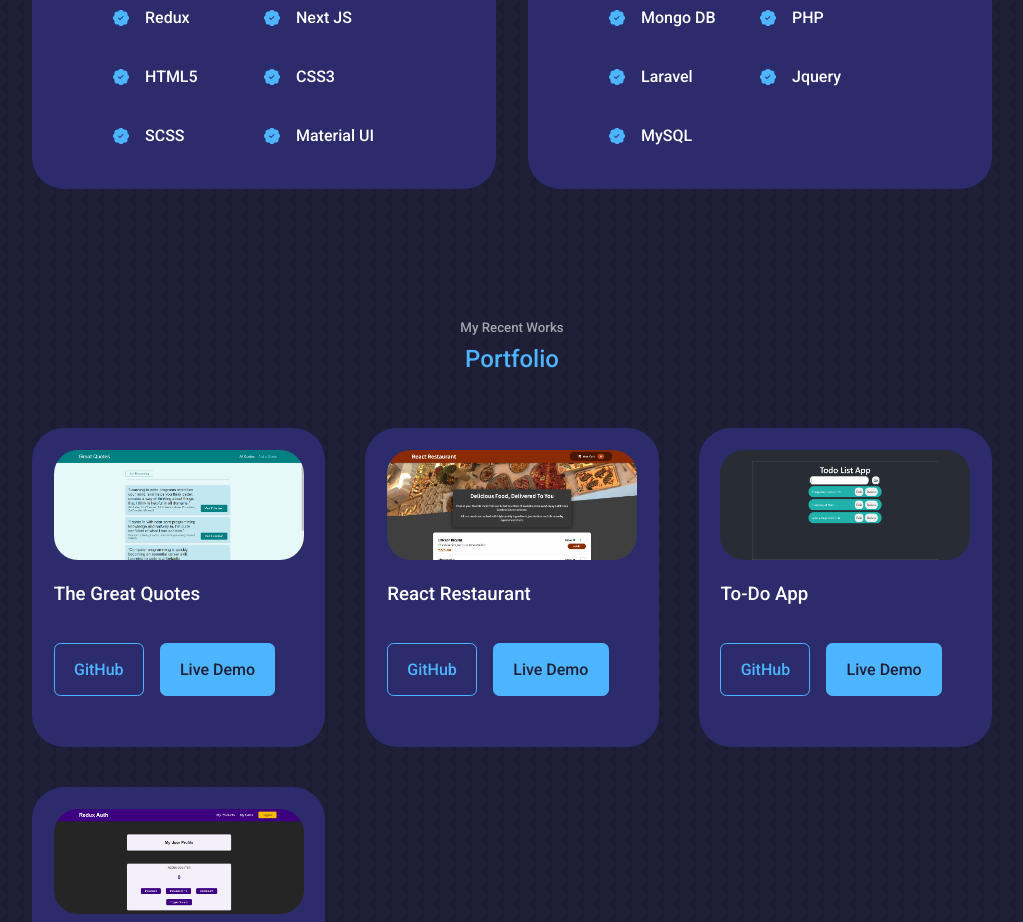
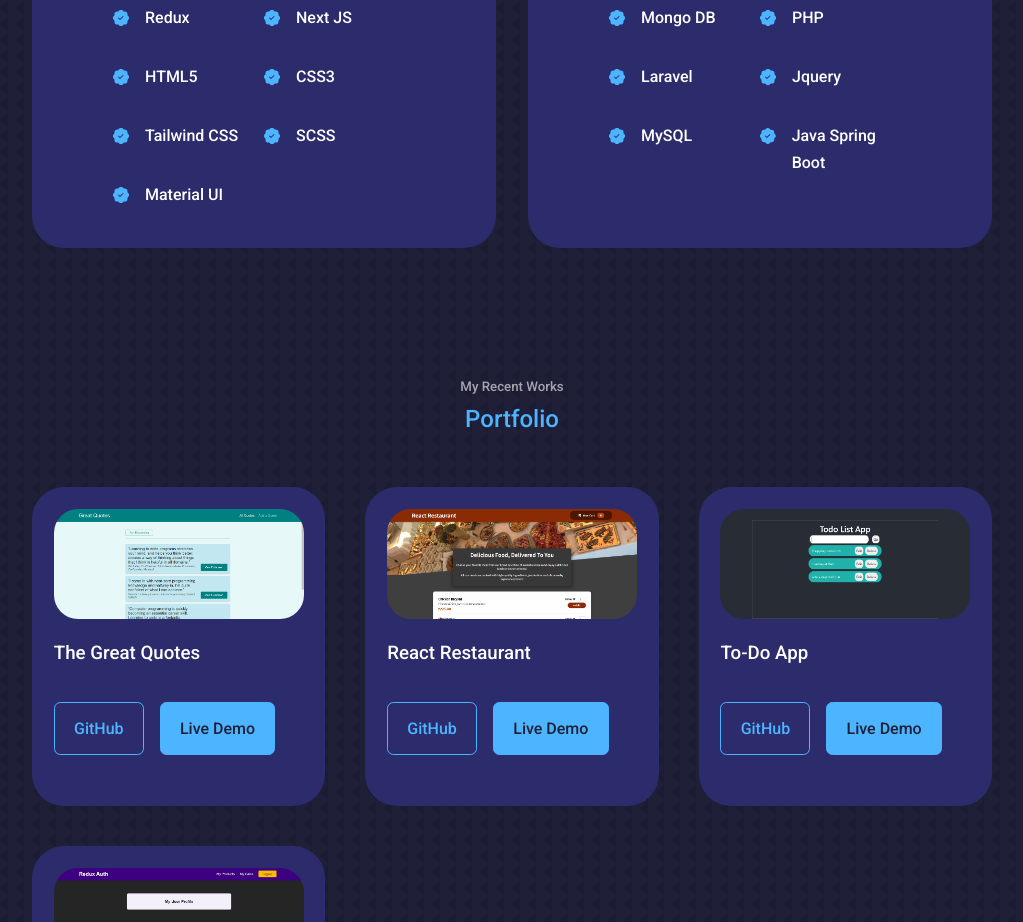
Before and after one commit to athifahamedj/portfolio, a React (Create React App) app: page / in a window 1280 px wide. Shown: the part 1360-2282 px from the top of the page, without its empty margins (128-1151 px from the left). Built offline with nearby package versions, Linux system fonts and the light colour scheme.

Commit message:
Update Experience.jsx

```diff
--- a/src/components/experience/Experience.jsx
+++ b/src/components/experience/Experience.jsx
@@ -34,6 +34,10 @@ const Experience = () => {
             <article className="experience__details">
               <BsFillPatchCheckFill className="experience__details-icon" />
               <h4>CSS3</h4>
+            </article>
+             <article className="experience__details">
+              <BsFillPatchCheckFill className="experience__details-icon" />
+              <h4>Tailwind CSS</h4>
             </article>
             <article className="experience__details">
               <BsFillPatchCheckFill className="experience__details-icon" />
@@ -76,6 +80,10 @@ const Experience = () => {
               <BsFillPatchCheckFill className="experience__details-icon" />
               <h4>MySQL</h4>
             </article>
+            <article className="experience__details">
+              <BsFillPatchCheckFill className="experience__details-icon" />
+              <h4>Java Spring Boot</h4>
+            </article>
           </div>
         </div>
       </div>
```
